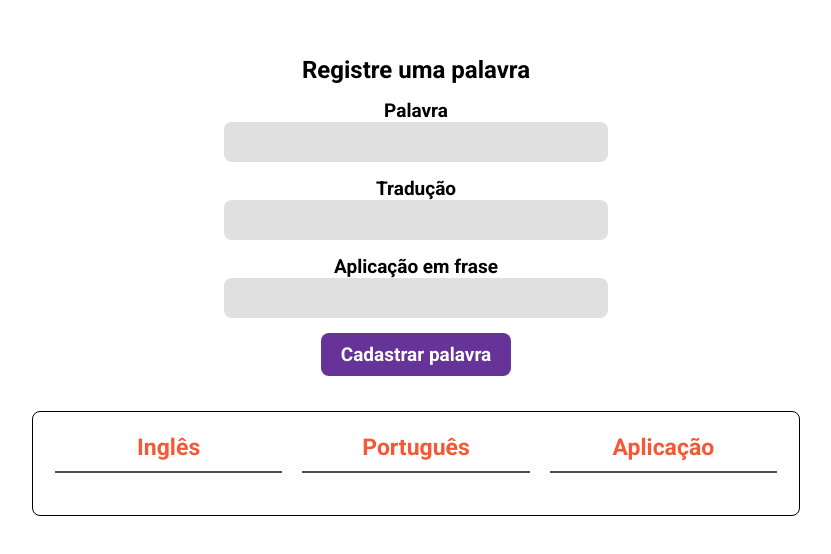
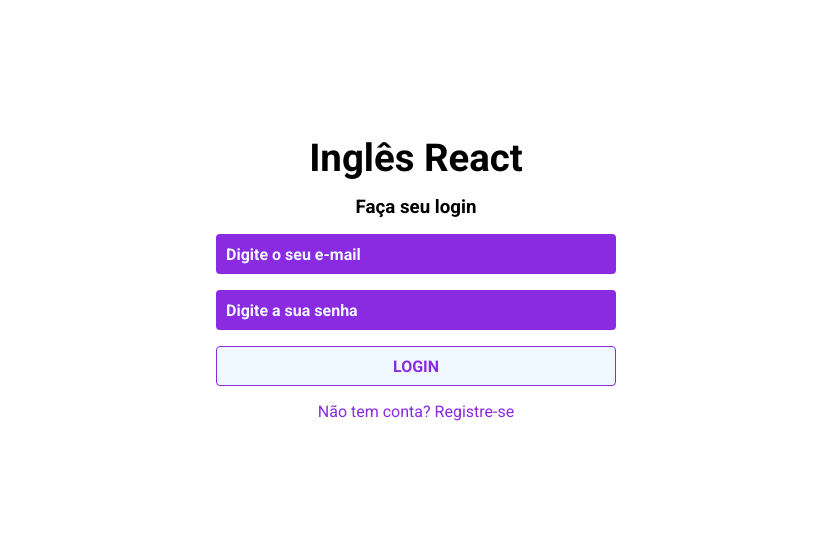
Before and after one commit to Adrianodbs/ingl-s-react, a React (Create React App) app: page / in a window 1280 px wide. Shown: the part 122-676 px from the top of the page, without its empty margins (224-1055 px from the left). Built offline with nearby package versions, Linux system fonts and the light colour scheme.

Commit message:
criando página home

```diff
--- /dev/null
+++ b/src/pages/Home/index.js
@@ -0,0 +1,22 @@
+import { Link } from 'react-router-dom'
+import { useState } from 'react'
+import './style.css'
+
+export default function Home() {
+  const [senha, setSenha] = useState('')
+  const [email, setEmail] = useState('')
+
+  return (
+    <div className="home">
+      <h1>Inglês React</h1>
+      <h3>Faça seu login</h3>
+
+      <form>
+        <input type="text" placeholder="Digite o seu e-mail" />
+        <input type="password" placeholder="Digite a sua senha" />
+        <button className="btn-home">LOGIN</button>
+        <Link to="/register">Não tem conta? Registre-se</Link>
+      </form>
+    </div>
+  )
+}
--- /dev/null
+++ b/src/pages/Home/style.css
@@ -0,0 +1,66 @@
+.home{
+  height: 100vh;
+  width: 100%;
+  display: flex;
+  flex-direction: column;
+  justify-content: center;
+  align-items: center;
+  gap: 1rem;
+}
+
+.home h1{
+  font-size: 2.4rem;
+}
+
+.home form{
+  display: flex;
+  flex-direction: column;
+  width: 90%;
+  max-width: 400px;
+  gap: 1rem;
+  justify-content: center;
+  text-align: center;
+
+}
+
+.home input{
+  height: 40px;
+  border: 0;
+  padding: 10px;
+  border-radius: 4px;
+  background: blueviolet;
+  color: aliceblue;
+  font-size: 1rem;
+  font-weight: bold;
+  outline: none;
+}
+
+.home input::placeholder{
+  font-size: 1rem;
+  font-weight: bold;
+  color: aliceblue;
+}
+
+.btn-home{
+  height: 40px;
+  border: 1px solid blueviolet;
+  padding: 10px;
+  border-radius: 4px;
+  color: blueviolet;
+  background-color: aliceblue;
+  font-size: 1rem;
+  font-weight: bold;
+  outline: none;
+  transition: all .5s;
+  cursor: pointer;
+}
+
+.btn-home:hover{
+  color: aliceblue;
+  background-color: blueviolet;
+}
+
+.home a{
+  text-decoration: none;
+  color: blueviolet;
+}
--- a/src/routes/index.js
+++ b/src/routes/index.js
@@ -2,11 +2,12 @@ import { Routes, Route } from 'react-router-dom'
 
 import DicionarioPage from '../pages/dicionario'
 import Register from '../pages/Register'
+import Home from '../pages/Home'
 
 function RoutesApp() {
   return (
     <Routes>
-      <Route path="/" element={<DicionarioPage />} />
+      <Route path="/" element={<Home />} />
       <Route path="/register" element={<Register />} />
     </Routes>
   )
```
